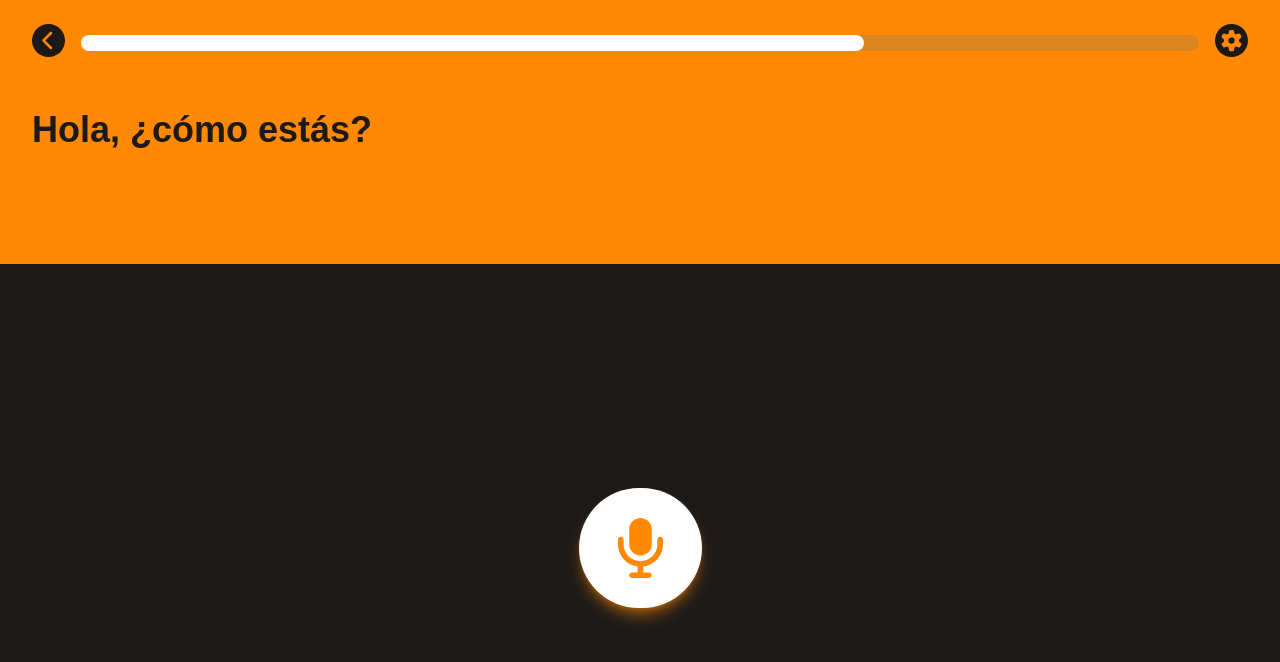
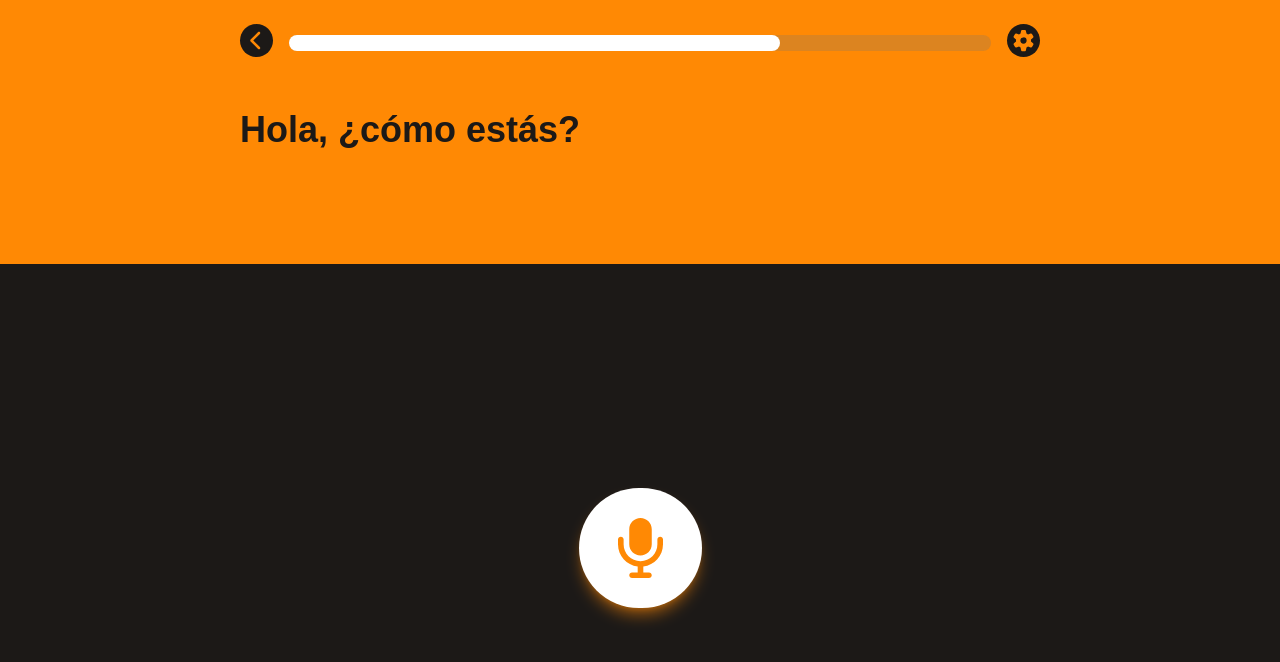
Before and after one commit to jakeo-dev/oye, a Next.js app: page /conversation in a window 1280 px wide. Shown: the top 662 px of the page. Built offline with nearby package versions, Linux system fonts and the light colour scheme; a web font is replaced by a local one.

Commit message:
fix thing

```diff
--- a/src/pages/conversation.tsx
+++ b/src/pages/conversation.tsx
@@ -18,7 +18,7 @@ export default function Conversation() {
   return (
     <div className={`${hostGrotesk.className}`}>
       <div className="h-[33vh] bg-orange-400 px-8 py-6 text-stone-900">
-        <div className="mb-12 flex w-full items-center justify-center gap-4">
+        <div className="mx-auto mb-12 flex w-full max-w-200 items-center justify-center gap-4">
           <Link href="/" className="text-orange-400 transition">
             <FontAwesomeIcon
               icon={faChevronLeft}
@@ -43,7 +43,7 @@ export default function Conversation() {
           </Link>
         </div>
 
-        <div className="flex items-center justify-center">
+        <div className="mx-auto flex max-w-200 items-center justify-center">
           <h1 className="text-left text-4xl font-black">Hola, ¿cómo estás?</h1>
           <button
             onClick={() => {}}
--- a/src/pages/index.tsx
+++ b/src/pages/index.tsx
@@ -24,7 +24,7 @@ export default function Home() {
         </Link>
       </div>
 
-      <div className="mx-auto mt-16 flex max-w-216 flex-col gap-y-8 px-8 py-4">
+      <div className="mx-auto mt-16 flex max-w-200 flex-col gap-y-8 px-8 py-4">
         <Link
           href="/lessons"
           className="group flex items-center justify-center rounded-full bg-orange-400 py-3 pr-6 pl-4 text-4xl font-bold text-white shadow-lg shadow-orange-400/50 transition hover:text-white/50"
@@ -55,10 +55,11 @@ export default function Home() {
           width={400}
           height={500}
           alt="Mascot"
+          className="mx-auto"
         />
         <div className="flex items-center justify-center">
           <div
-            className={`absolute bottom-16 flex h-4 w-5/6 items-center justify-center rounded-full bg-neutral-500/25`}
+            className={`absolute bottom-16 flex h-4 w-5/6 items-center justify-center rounded-full bg-neutral-500/25 md:w-2/3 lg:w-1/2`}
           >
             <progress
               className={`win-rate-bar-orange win-rate-bar-rounded mx-auto h-full w-full appearance-none overflow-hidden rounded-full bg-neutral-500/10`}
@@ -67,7 +68,7 @@ export default function Home() {
           </div>
         </div>
         <div className="flex items-center justify-center">
-          <p className="absolute bottom-9 mx-auto mb-0.5 flex w-5/6 items-center justify-start px-1 text-sm text-stone-400">
+          <p className="absolute bottom-9 mx-auto mb-0.5 flex w-5/6 items-center justify-start px-1 text-sm text-stone-400 md:w-2/3 lg:w-1/2">
             Today's progress
           </p>
         </div>
--- a/src/pages/lessons.tsx
+++ b/src/pages/lessons.tsx
@@ -17,7 +17,7 @@ export default function Lessons() {
   return (
     <div className={`${hostGrotesk.className}`}>
       <div className="h-[33vh] bg-orange-400 px-8 py-6 text-stone-900">
-        <div className="mb-12 flex w-full items-start">
+        <div className="mx-auto mb-12 flex w-full max-w-200 items-start">
           <Link href="/" className="mr-auto text-orange-400 transition">
             <FontAwesomeIcon
               icon={faChevronLeft}
@@ -41,7 +41,7 @@ export default function Lessons() {
         </div>
       </div>
 
-      <div className="flex items-center justify-center">
+      <div className="flex mx-auto max-w-200 items-center justify-center">
         <button
           onClick={() => {}}
           className="group absolute bottom-48 mx-auto flex w-min items-center justify-center rounded-full bg-white px-3 py-3.5 text-6xl font-bold text-white shadow-lg shadow-orange-400/50 transition hover:text-white/50"
```
